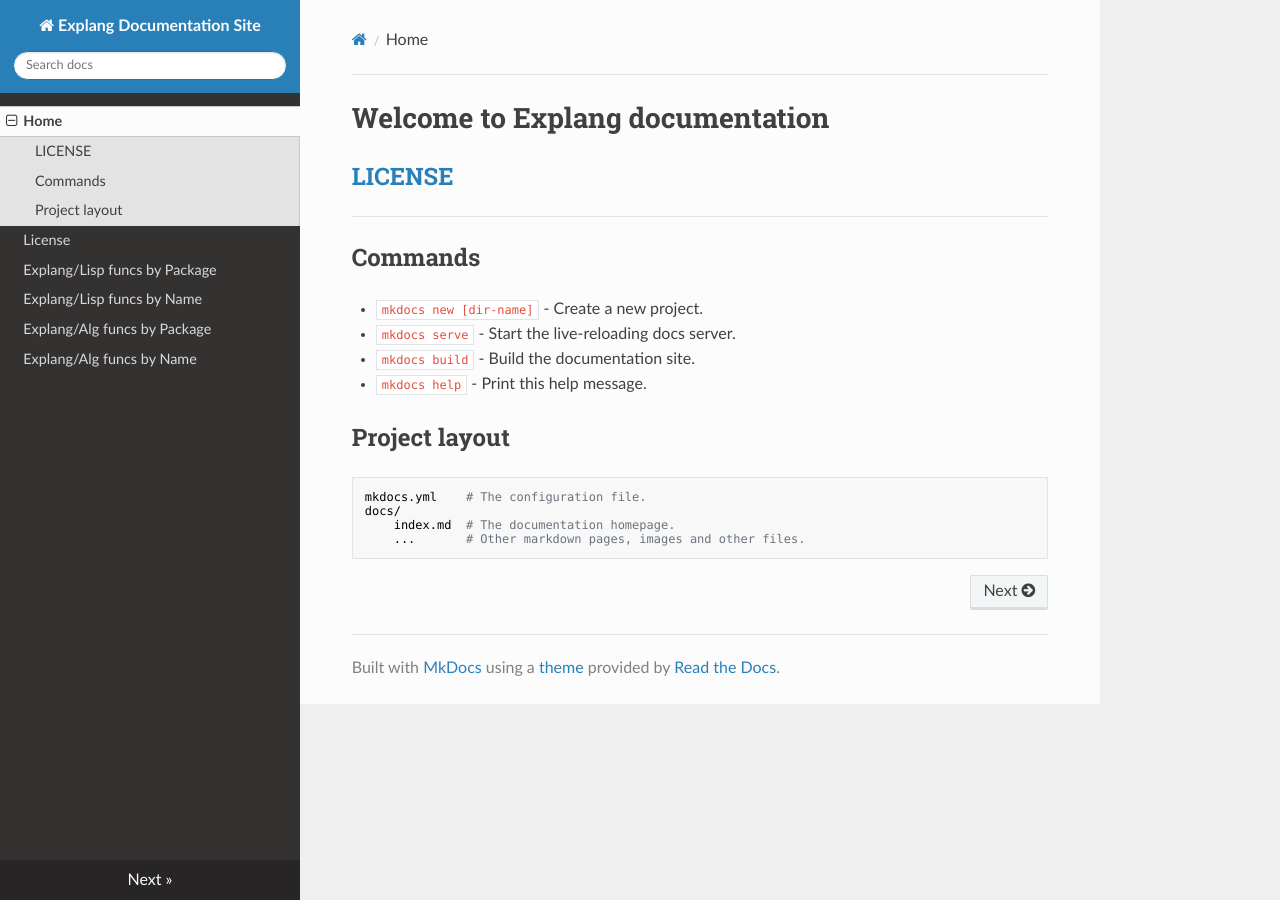
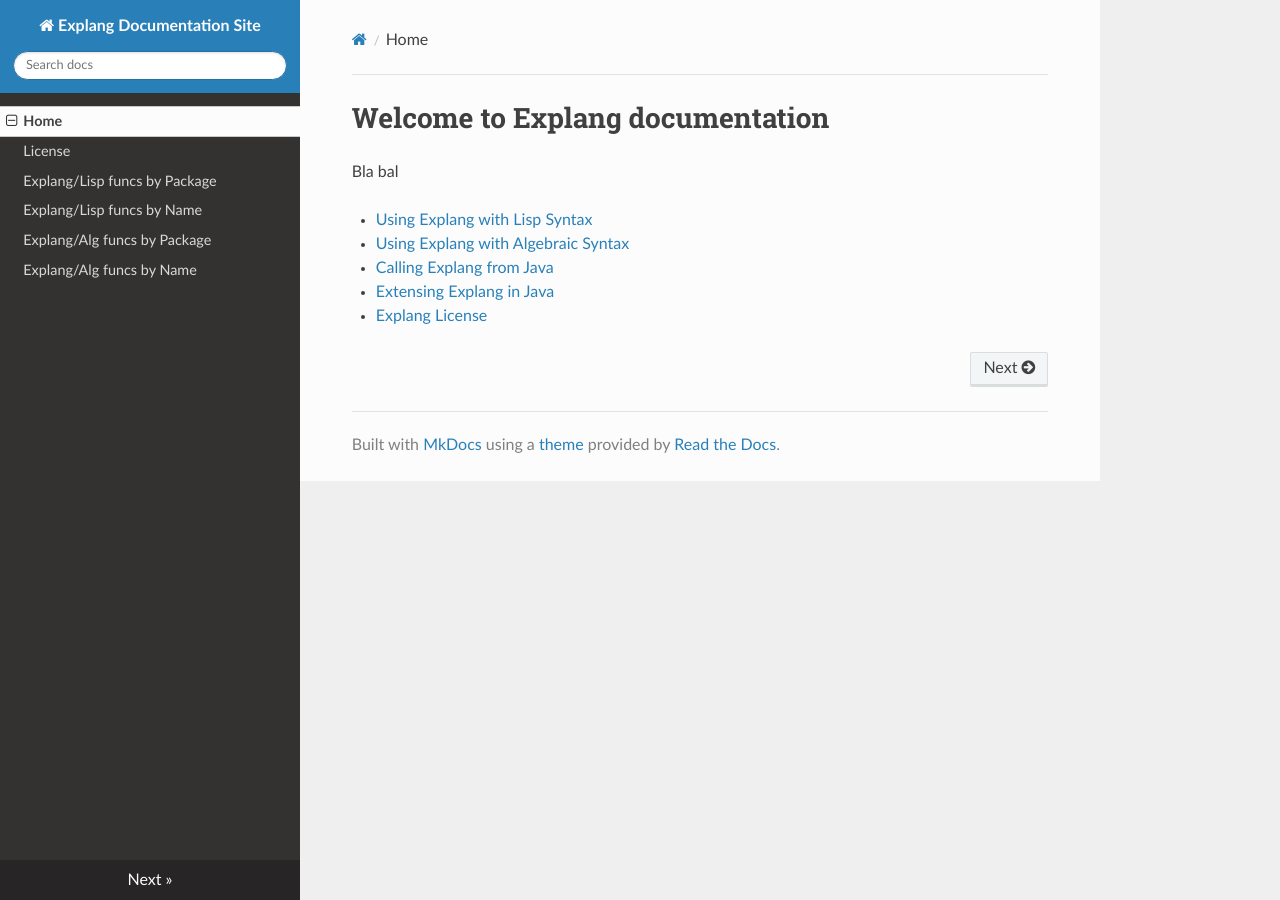
Before and after one commit to opsit-io/opsit-explang-docs, an MkDocs documentation site: the page built from docs/index.md, in a window 1280 px wide. Built offline with MkDocs 1.6.1, drawn with Linux system fonts in a browser that asks for light colours; nearby versions of some CDN libraries.

Commit message:
fix: fail to build docs

```diff
--- a/docs/index.md
+++ b/docs/index.md
@@ -1,21 +1,12 @@
-# Welcome to Explang documentation
+Welcome to Explang documentation
+================================
 
-## [LICENSE](LICENSE.md)
+Bla bal
 
 
 
----------
-
-## Commands
-
-* `mkdocs new [dir-name]` - Create a new project.
-* `mkdocs serve` - Start the live-reloading docs server.
-* `mkdocs build` - Build the documentation site.
-* `mkdocs help` - Print this help message.
-
-## Project layout
-
-    mkdocs.yml    # The configuration file.
-    docs/
-        index.md  # The documentation homepage.
-        ...       # Other markdown pages, images and other files.
+- [Using Explang with Lisp Syntax](explang-lisp.md)
+- [Using Explang with Algebraic Syntax](explang-alg.md)
+- [Calling Explang from Java](explang-from-java.md)
+- [Extensing Explang in Java](explang-extending.md)
+- [Explang License](LICENSE.md)
```
Also changed, not shown: docs/explang-alg-funcs-by-package.md (+1 -1 lines), docs/explang-lisp-funcs-by-name.md (+4 -4 lines), docs/explang-lisp-funcs-by-package.md (+4 -4 lines), 1 other file.
